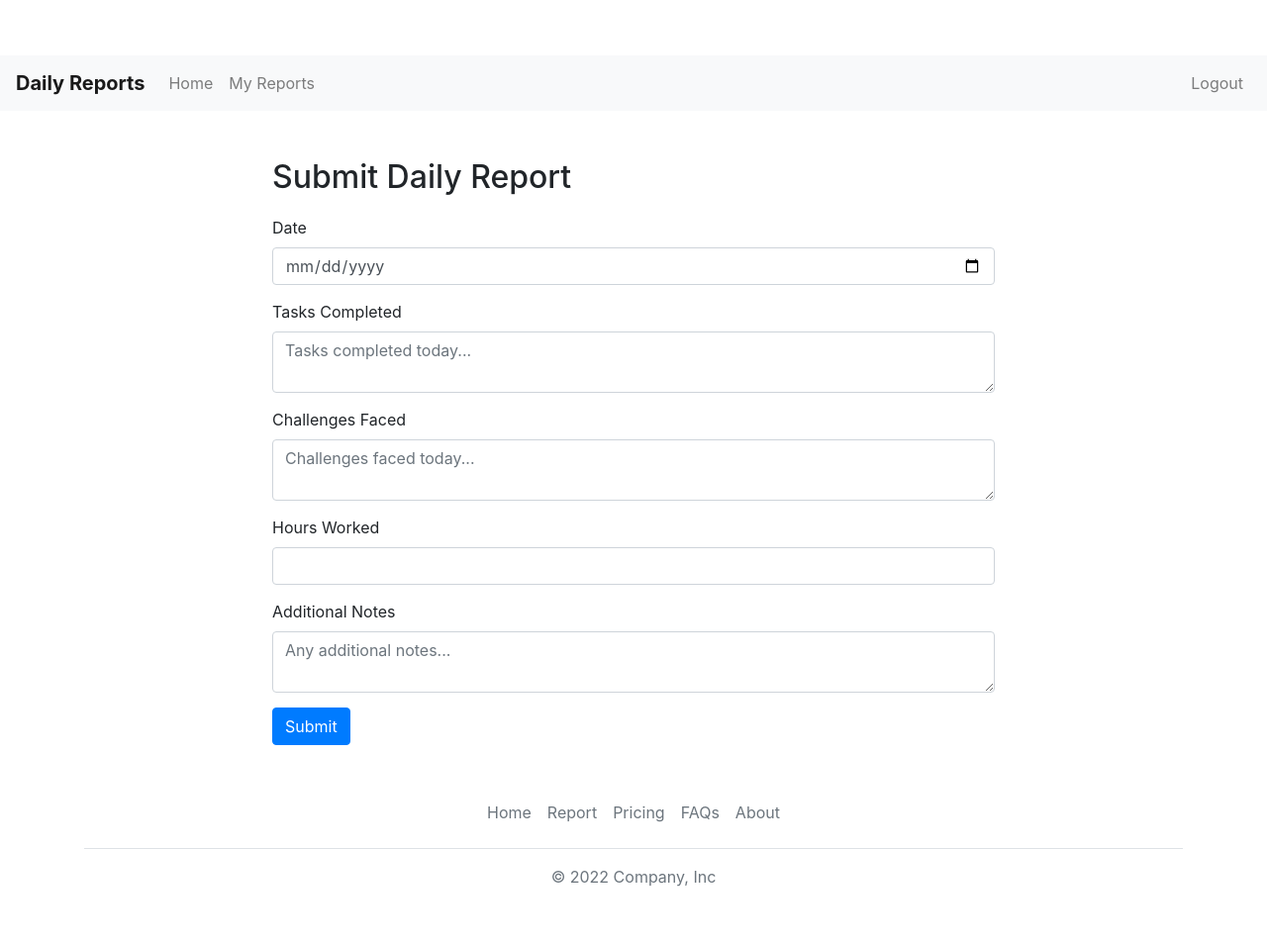
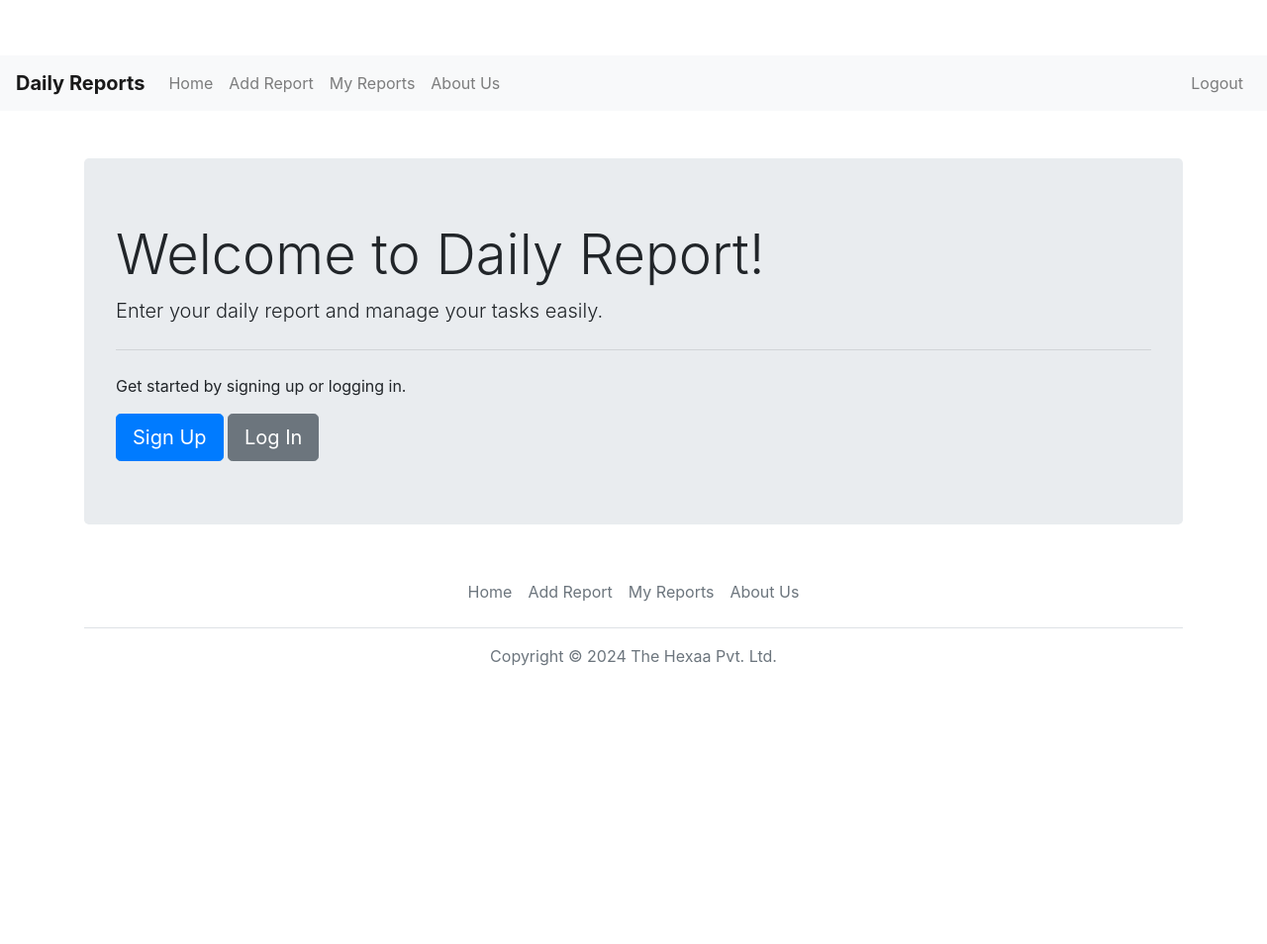
Before and after one commit to saadqureshi-1/hydraflow, a Flask app: page / in a window 1280 px wide. Shown: the whole page at 99% size. After the commit the page ends 673 px from the top, so only its background shows below. Run offline with Flask 3, Linux system fonts and the light colour scheme; the visitor is signed in with stand-in values (Sample User, id 1); some libraries are stand-ins or nearby versions.

Commit message:
add pages home and about us

```diff
--- a/app/main.py
+++ b/app/main.py
@@ -5,6 +5,13 @@ from .models import User, Report
 from . import db
 
 main = Blueprint('main', __name__)
+
+@main.route('/', methods=['GET'])
+def index():
+    return render_template('index.html')
+@main.route('/about_us', methods=['GET'])
+def about_us():
+    return render_template('about_us.html')
 
 @main.route('/login', methods=['GET', 'POST'])
 def login():
@@ -17,7 +24,7 @@ def login():
         user = User.query.filter_by(email=email).first()
         if user and user.check_password(password):
             login_user(user)
-            return redirect(url_for('main.index'))
+            return redirect(url_for('main.add_report'))
         flash('Invalid credentials')
     return render_template('login.html')
 
@@ -43,9 +50,9 @@ def logout():
     logout_user()
     return redirect(url_for('main.login'))
 
-@main.route('/', methods=['GET', 'POST'])
+@main.route('/add_report', methods=['GET', 'POST'])
 @login_required
-def index():
+def add_report():
     if request.method == 'POST':
         date_str = request.form['date']
         tasks_completed = request.form['tasks_completed']
@@ -67,7 +74,7 @@ def index():
         db.session.add(report)
         db.session.commit()
         flash('Report submitted!')
-    return render_template('index.html')
+    return render_template('add_report.html')
 
 @main.route('/report', methods=['GET'])
 @login_required
@@ -79,7 +86,7 @@ def report():
 def all_report():
     if not current_user.is_admin:
         flash("You are not an admin!")
-        return redirect(url_for('main.index'))
+        return redirect(url_for('main.add_report'))
     reports=Report.query.all()
     users = User.query.all()
     return render_template('all_reports.html', reports=reports, users=users)
--- a/app/static/style.css
+++ b/app/static/style.css
@@ -22,3 +22,24 @@ h2 {
     width: 1em;
     height: 1em;
 }
+
+/* css for the about us page */
+
+.card {
+    border: none;
+    box-shadow: 0px 0px 20px rgba(0, 0, 0, 0.1);
+}
+
+.card-body {
+    padding: 30px;
+}
+
+.card-title {
+    font-size: 2.5rem;
+    color: #333;
+}
+
+.card-text {
+    font-size: 1.1rem;
+    color: #666;
+}
--- a/app/templates/all_reports.html
+++ b/app/templates/all_reports.html
@@ -1,6 +1,6 @@
 {% extends "base.html" %}
 
-{% block title %}All Reports{% endblock %}
+{% block title %}All Reports - Daily Report{% endblock %}
 {% block head %}
     <link rel="stylesheet" href="https://stackpath.bootstrapcdn.com/bootstrap/4.3.1/css/bootstrap.min.css" integrity="sha384-ggOyR0iXCbMQv3Xipma34MD+dH/1fQ784/j6cY/iJTQUOhcWr7x9JvoRxT2MZw1T" crossorigin="anonymous">
     <link rel="stylesheet" href="https://use.fontawesome.com/releases/v5.6.3/css/all.css" integrity="sha384-UHRtZLI+pbxtHCWp1t77Bi1L4ZtiqrqD80Kn4Z8NTSRyMA2Fd33n5dQ8lWUE00s/" crossorigin="anonymous">
--- a/app/templates/base.html
+++ b/app/templates/base.html
@@ -9,16 +9,20 @@
     <script src="https://ajax.googleapis.com/ajax/libs/jquery/3.5.1/jquery.min.js"></script>
     <script src="https://cdnjs.cloudflare.com/ajax/libs/popper.js/1.16.0/umd/popper.min.js"></script>
     <script src="https://maxcdn.bootstrapcdn.com/bootstrap/4.5.2/js/bootstrap.min.js"></script>
+
     {% block head %}{% endblock %}
 </head>
 <body>
     <nav class="navbar navbar-expand-lg navbar-light bg-light">
-        <a class="navbar-brand" href="{{ url_for('main.index') }}">Daily Reports</a>
+        <a class="navbar-brand" href="{{ url_for('main.add_report') }}">Daily Reports</a>
         <div class="collapse navbar-collapse">
             <ul class="navbar-nav mr-auto">
+            <li class="nav-item">
+                    <a class="nav-link" href="{{ url_for('main.index') }}">Home</a>
+            </li>
             {% if current_user.is_authenticated%}
                 <li class="nav-item">
-                    <a class="nav-link" href="{{ url_for('main.index') }}">Home</a>
+                    <a class="nav-link" href="{{ url_for('main.add_report') }}">Add Report</a>
                 </li>
                  <li class="nav-item">
                     <a class="nav-link" href="{{ url_for('main.report') }}"> My Reports</a>
@@ -29,6 +33,9 @@
                 </li>
                 {%endif%}
             {%endif%}
+            <li class="nav-item">
+                    <a class="nav-link" href="{{ url_for('main.about_us') }}">About Us</a>
+            </li>
             </ul>
             <ul class="navbar-nav ml-auto">
                 {% if current_user.is_authenticated %}
@@ -78,12 +85,14 @@
   <footer class="py-3 my-4">
     <ul class="nav justify-content-center border-bottom pb-3 mb-3">
       <li class="nav-item"><a href="{{ url_for('main.index') }}" class="nav-link px-2 text-muted">Home</a></li>
-      <li class="nav-item"><a href="{{ url_for('main.report') }}" class="nav-link px-2 text-muted">Report</a></li>
-      <li class="nav-item"><a href="{{ url_for('main.index') }}" class="nav-link px-2 text-muted">Pricing</a></li>
-      <li class="nav-item"><a href="{{ url_for('main.index') }}" class="nav-link px-2 text-muted">FAQs</a></li>
-      <li class="nav-item"><a href="{{ url_for('main.index') }}" class="nav-link px-2 text-muted">About</a></li>
+      <li class="nav-item"><a href="{{ url_for('main.add_report') }}" class="nav-link px-2 text-muted">Add Report</a></li>
+      <li class="nav-item"><a href="{{ url_for('main.report') }}" class="nav-link px-2 text-muted">My Reports</a></li>
+      {%if current_user.is_admin%}
+      <li class="nav-item"><a href="{{ url_for('main.all_report') }}" class="nav-link px-2 text-muted">All Reports</a></li>
+      {%endif%}
+      <li class="nav-item"><a href="{{ url_for('main.about_us') }}" class="nav-link px-2 text-muted">About Us</a></li>
     </ul>
-    <p class="text-center text-muted">© 2022 Company, Inc</p>
+    <p class="text-center text-muted">Copyright © 2024 The Hexaa Pvt. Ltd.</p>
   </footer>
 </div>
 {% block scripts %}{% endblock %}
--- a/app/templates/index.html
+++ b/app/templates/index.html
@@ -1,36 +1,16 @@
-{% extends 'base.html' %}
+{% extends "base.html" %}
+
+{% block title %}
+    Home - Daily Report
+{% endblock %}
+
 {% block content %}
-<div class="row justify-content-center">
-    <div class="col-md-8">
-        <h2>Submit Daily Report</h2>
-        <form method="post">
-            <div class="form-group">
-                <label for="date">Date</label>
-                <input type="date" class="form-control" name="date" required>
-            </div>
-            <div class="form-group">
-                <label for="tasks_completed">Tasks Completed</label>
-                <textarea class="form-control" name="tasks_completed" placeholder="Tasks completed today..." required></textarea>
-            </div>
-            <div class="form-group">
-                <label for="challenges_faced">Challenges Faced</label>
-                <textarea class="form-control" name="challenges_faced" placeholder="Challenges faced today..."></textarea>
-            </div>
-            <div class="form-group">
-                <label for="hours_worked">Hours Worked</label>
-                <input type="number" class="form-control" name="hours_worked" step="0.1" required>
-            </div>
-            <div class="form-group">
-                <label for="additional_notes">Additional Notes</label>
-                <textarea class="form-control" name="additional_notes" placeholder="Any additional notes..."></textarea>
-            </div>
-            <button type="submit" class="btn btn-primary mb-2">Submit</button>
-        </form>
-
-
+    <div class="jumbotron">
+        <h1 class="display-4">Welcome to Daily Report!</h1>
+        <p class="lead">Enter your daily report and manage your tasks easily.</p>
+        <hr class="my-4">
+        <p>Get started by signing up or logging in.</p>
+        <a class="btn btn-primary btn-lg" href="{{url_for('main.register')}}" role="button">Sign Up</a>
+        <a class="btn btn-secondary btn-lg" href="{{url_for('main.login')}}" role="button">Log In</a>
     </div>
-</div>
-
-
-
 {% endblock %}
--- a/app/templates/report.html
+++ b/app/templates/report.html
@@ -1,4 +1,7 @@
  {% extends 'base.html' %}
+ {% block title %}
+    My Reports - Daily Report
+{% endblock %}
  {%block content%}
  <h2 class="mt-5">Your Reports</h2>
         <ul class="list-group">
```
Also changed, not shown: app/templates/about_us.html (added, +17 -0 lines), app/templates/add_report.html (added, +39 -0 lines).
